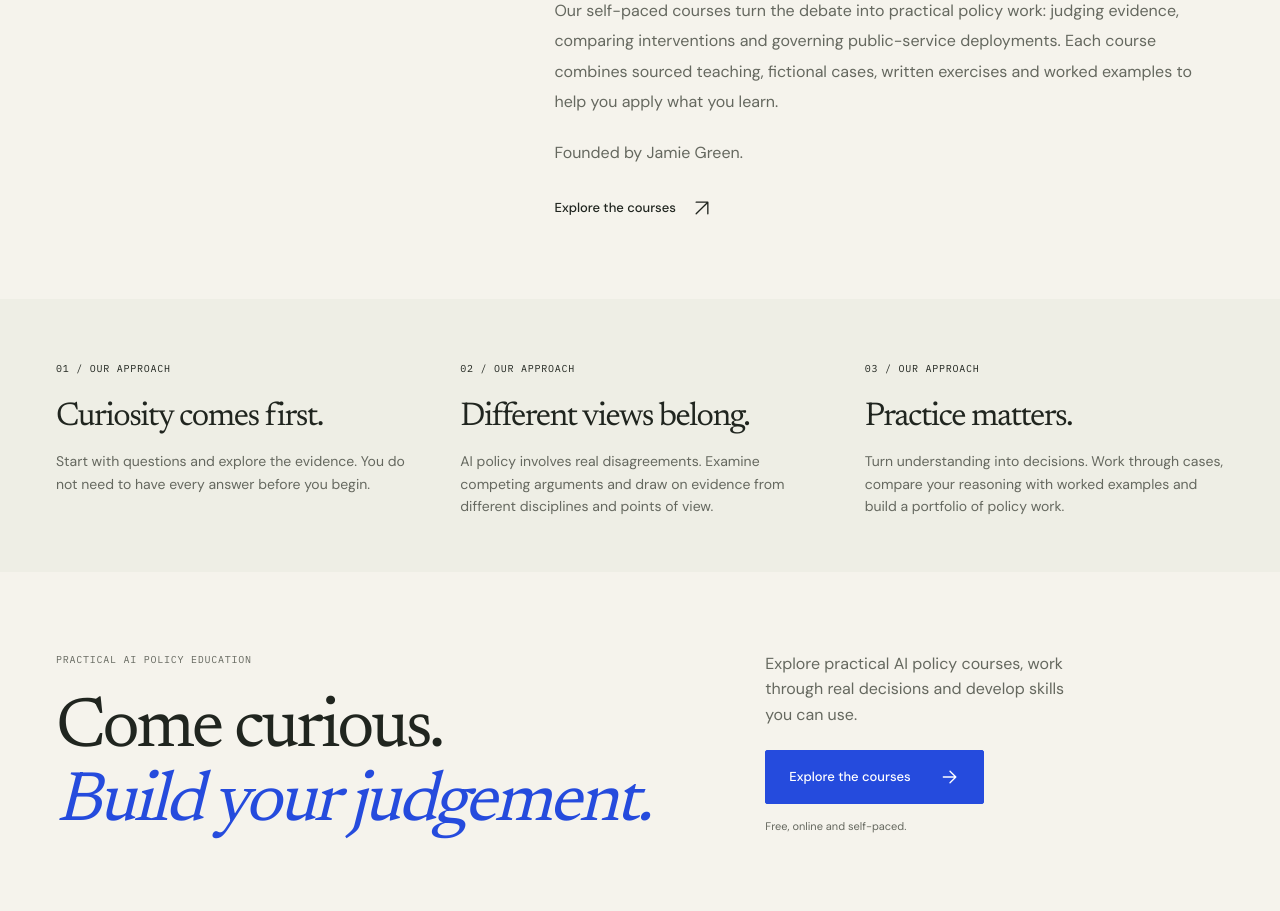
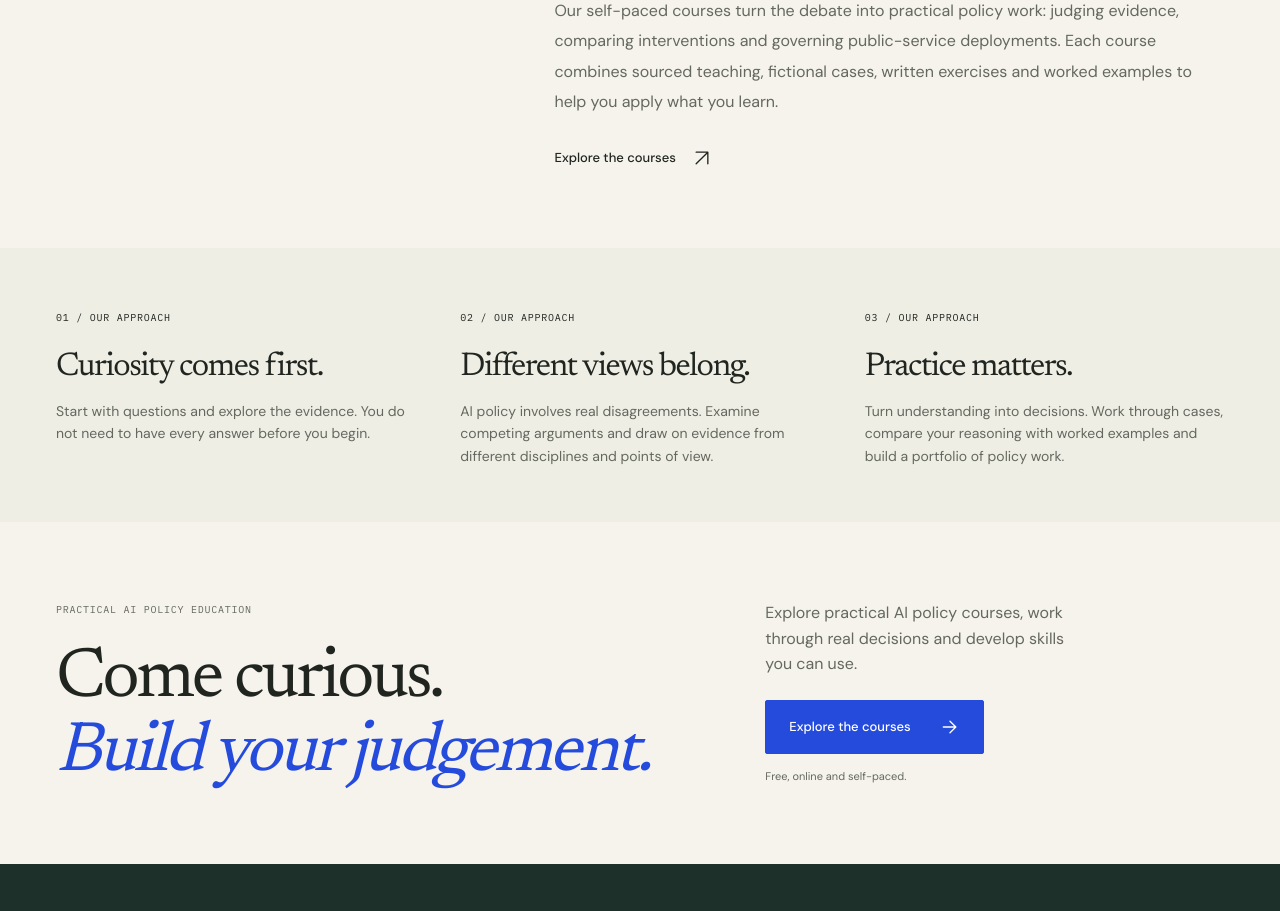
Before and after one commit to jamiegreee/aipex, a Next.js app: page /about in a window 1280 px wide. Shown: the part 800-1711 px from the top of the page. Built offline with nearby package versions, Linux system fonts and the light colour scheme.

Commit message:
Remove founder attribution from About page (#10)

```diff
--- a/src/app/about/page.tsx
+++ b/src/app/about/page.tsx
@@ -73,7 +73,6 @@ export default function About() {
               fictional cases, written exercises and worked examples to help you
               apply what you learn.
             </p>
-            <p>Founded by Jamie Green.</p>
             <Link className="text-link" href="/courses">
               Explore the courses <Arrow diagonal />
             </Link>
```
